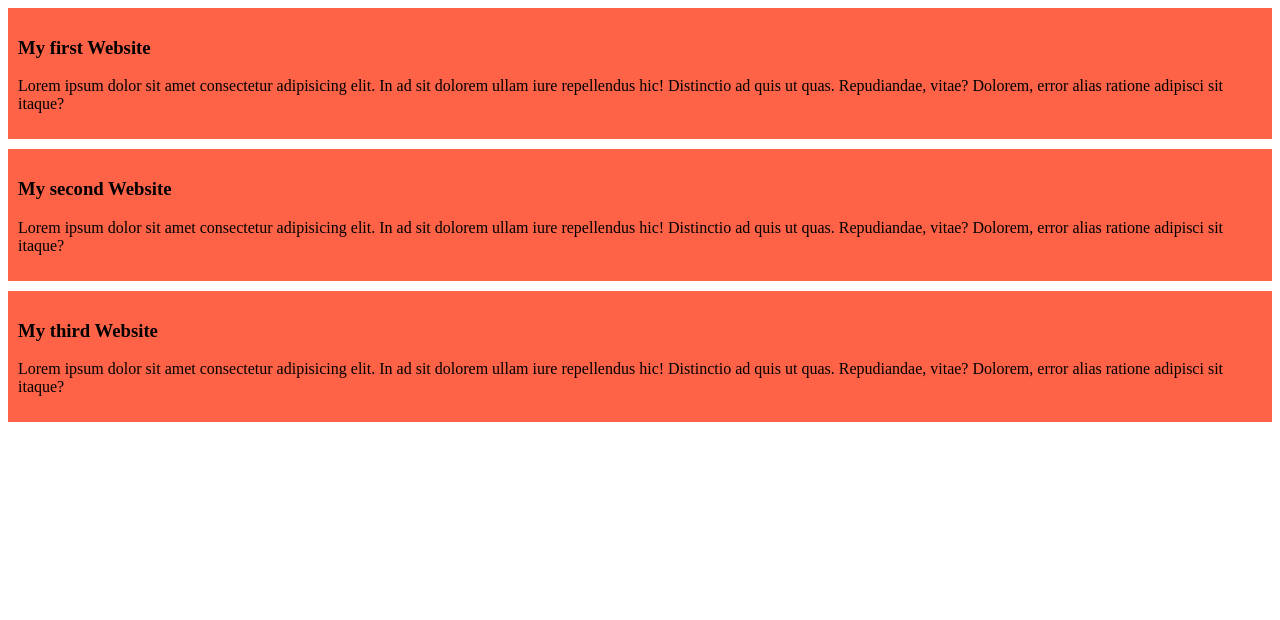
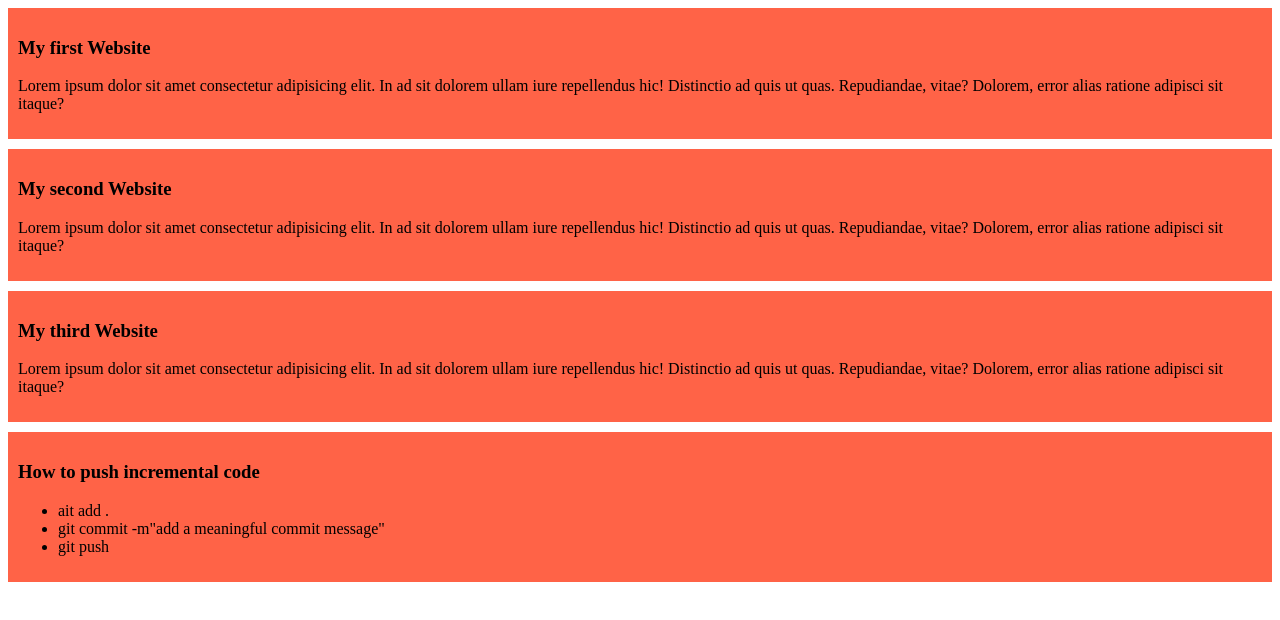
Before and after one commit to 200-hassan/my-simple-website, a plain HTML site: page index.html in a window 1280 px wide. Drawn offline with Linux system fonts and the light colour scheme.

Commit message:
added a list to push code

```diff
--- a/index.html
+++ b/index.html
@@ -19,5 +19,13 @@
         <h3>My third Website</h3>
         <p>Lorem ipsum dolor sit amet consectetur adipisicing elit. In ad sit dolorem ullam iure repellendus hic! Distinctio ad quis ut quas. Repudiandae, vitae? Dolorem, error alias ratione adipisci sit itaque?</p>
     </div>
+    <div>
+        <h3>How to push incremental code</h3>
+        <ul>
+            <li>ait add .</li>
+            <li>git commit -m"add a meaningful commit message"</li>
+            <li>git push</li>
+        </ul>
+    </div>
 </body>
 </html>
```
